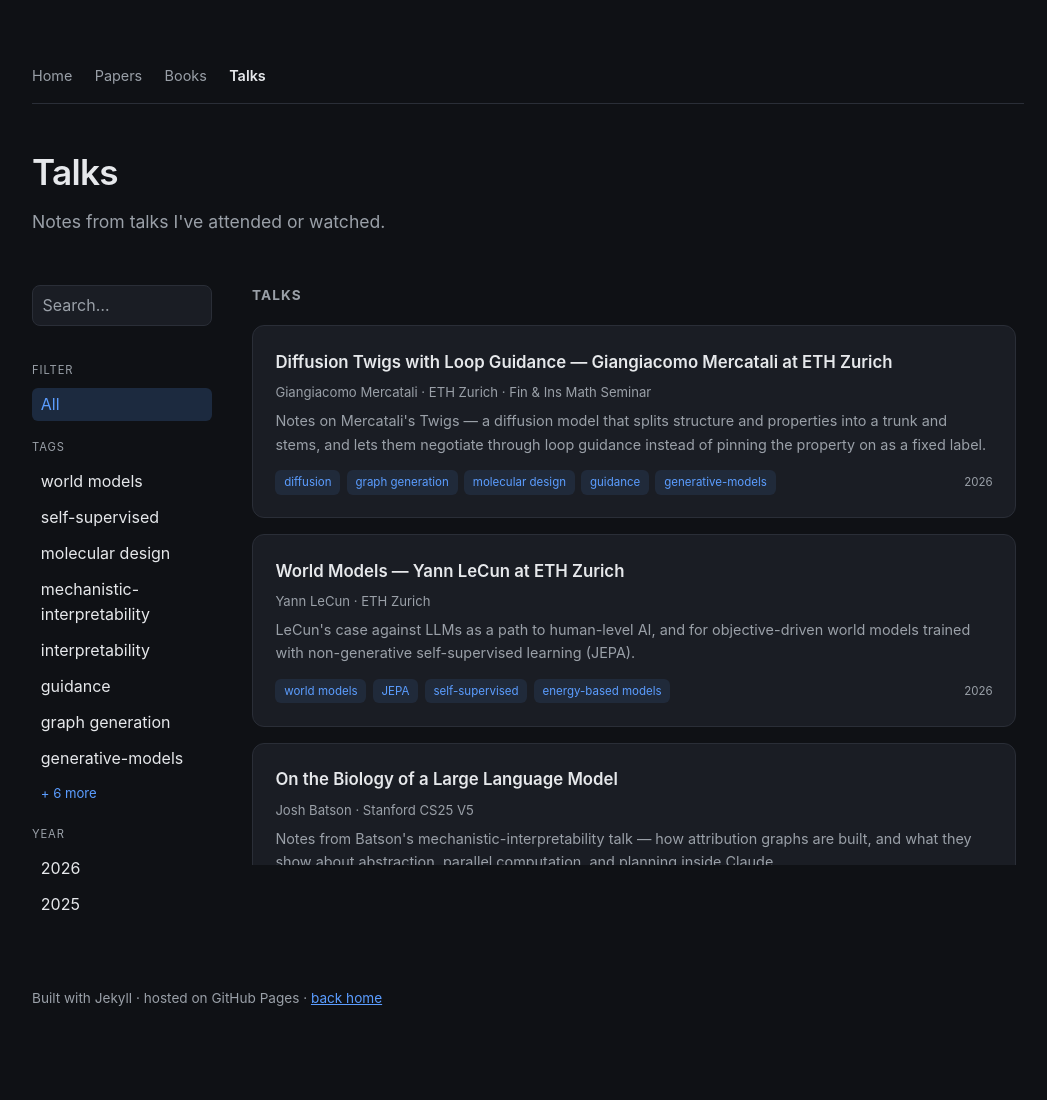
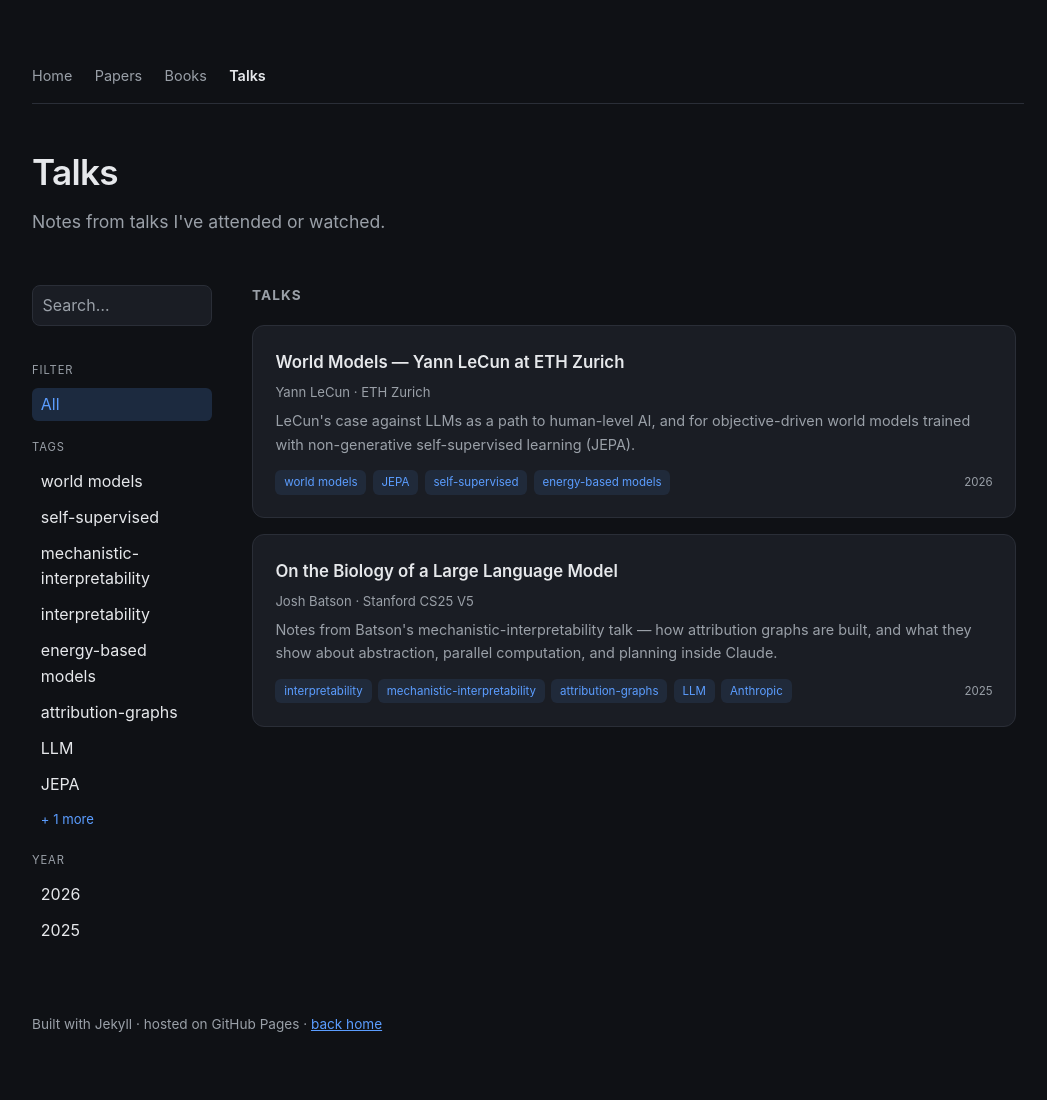
Before and after one commit to rp-playground/rp-playground.github.io, a Jekyll site: the page built from talks.html, in a window 1280 px wide. Shown: the whole page, without its empty margins (112-1159 px from the left). Built offline with Jekyll 4.4.1, drawn with Linux system fonts in a browser that asks for light colours; before the commit the page ends 1074 px from its top, so only the background shows below that; part of the change alters nothing that is shown.

Commit message:
Unpublish the Twigs talk note
Co-Authored-By: Claude Opus 4.8 (1M context) <noreply@anthropic.com>

```diff
--- a/_talks/twigs.md
+++ b/_talks/twigs.md
@@ -1,5 +1,6 @@
 ---
 layout: talk
+published: false
 title: "Diffusion Twigs with Loop Guidance — Giangiacomo Mercatali at ETH Zurich"
 speaker: "Giangiacomo Mercatali"
 event: "ETH Zurich · Fin & Ins Math Seminar"
@@ -11,12 +12,36 @@ tags: [diffusion, graph generation, molecular design, guidance, generative-model
 summary: "Notes on Mercatali's Twigs — a diffusion model that splits structure and properties into a trunk and stems, and lets them negotiate through loop guidance instead of pinning the property on as a fixed label."
 ---
 
-Notes from Giangiacomo Mercatali's talk in ETH Zurich's Financial and Insurance
-Mathematics seminar. The broader talk surveyed several ways to constrain
-generative diffusion and flow models — conditioning, causal structure, partial
-physics, hard constraints — but I want to focus on the one paper he went deepest
-on: **Diffusion Twigs with Loop Guidance for Conditional Graph Generation**
-(NeurIPS 2024).
+Notes from Giangiacomo Mercatali's talk in ETH Zurich's Financial and Insurance Mathematics seminar.
+Mercatali reviewed results from several of his papers; here I will focus on the paper I find most interesting:
+Diffusion Twigs with Loop Guidance for Conditional Graph Generation (NeurIPS 2024).
+
+
+## Draft notes
+
+https://neurips.cc/media/neurips-2024/Slides/94177.pdf
+https://medium.com/@baicenxiao/understand-classifier-guidance-and-classifier-free-guidance-in-diffusion-model-via-python-e92c0c46ec18
+
+Notes from Giangiacomo Mercatali's talk in ETH Zurich's Financial and Insurance Mathematics seminar.
+ Mercatali reviewed results from several of his papers; here I will focus on the paper I find most interesting:
+ Diffusion Twigs with Loop Guidance for Conditional Graph Generation (NeurIPS 2024).
+
+ Task: generate a graph with certain desired properties.
+ Fundamental problem for: design of new drugs and materials.
+
+ Existing Guiding diffusion procedures:
+ - Classifier Guidance
+ - Classifier-free Guidance
+
+The forward process of a diffusion model: from image to noise
+The backward process of a diffusion model: from noise to image
+
+To control the generated images: introduce conditional controls
+
+Feature//	Classifier-Guided//	Classifier-Free Guidance
+Need to train another model?//	Yes, a classifier needs to be trained using noisy images.//	Not really, for example, CLIP can be used directly for text-to-image tasks.
+Need to retrain the diffusion model?//	No, pre-trained diffusion models are usable as is.//	Yes, diffusion needs to be retrained using this method.
+Control over final output//	Can control the generated category. The number of classes the classifier can identify is the number of classes you can control in generation.//	Any (almost) condition can be controlled.
 
 ## The problem
 
```
